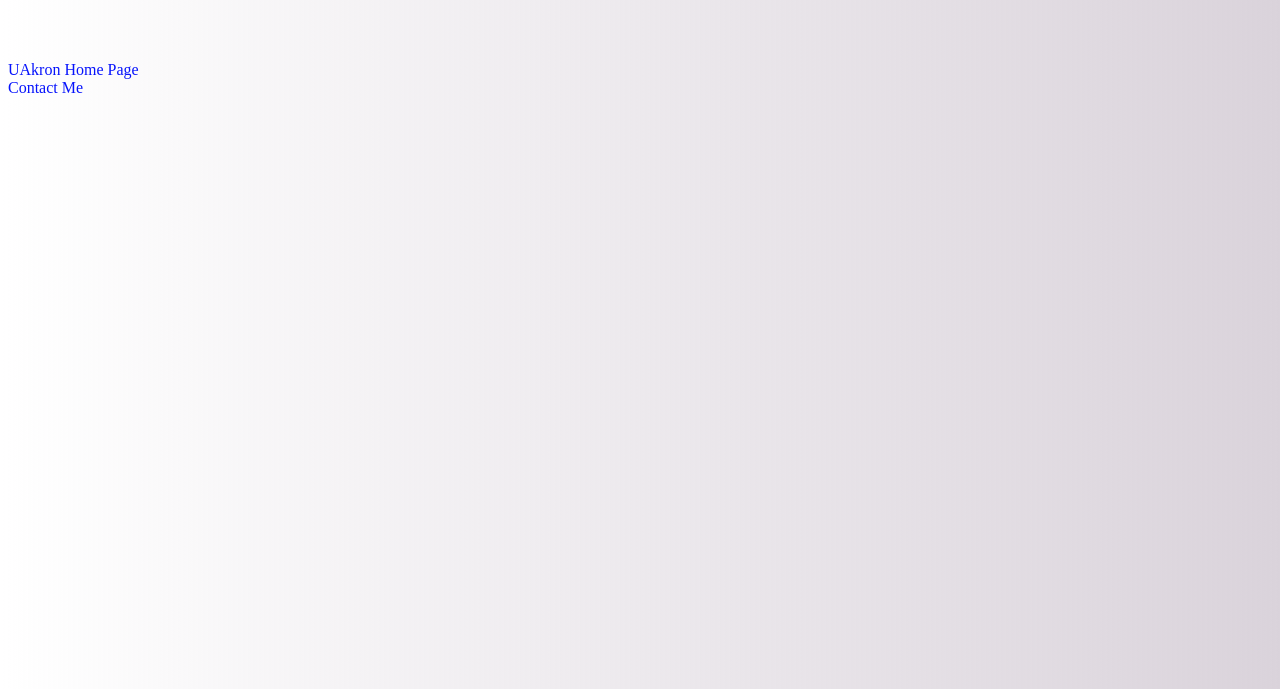
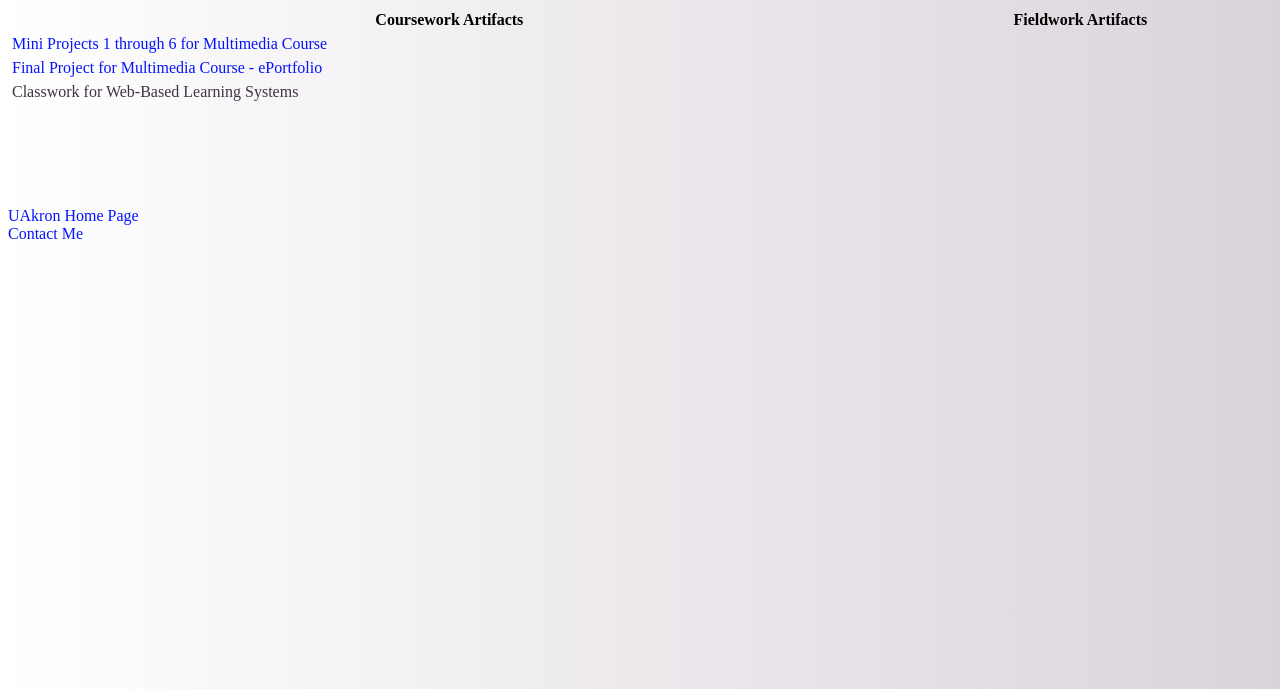
Before and after one commit to cimatos1971/ePortfolio, a plain HTML site: page multimedia.html in a window 1280 px wide. Shown: the part 111-800 px from the top of the page. Drawn offline with Linux system fonts and the light colour scheme.

Commit message:
Add files via upload

```diff
--- a/multimedia.html
+++ b/multimedia.html
@@ -43,17 +43,42 @@ a:active {
 </tbody>
 </table>
 
-<h1 align="center">Placeholder</h1>
+<h1 align="center">Multimedia Development</h1>
+<table width="100%" border="0" cellpadding="2">
+  <tbody>
+    <tr>
+      <th scope="col">Coursework Artifacts</th>
+      <th scope="col">Fieldwork Artifacts</th>
+    </tr>
+    <tr>
+      <td><a href="https://cimatos1971.github.io/MH_633/mp1.html">Mini Projects 1 through 6 for Multimedia Course</a></td>
+      <td>&nbsp;</td>
+    </tr>
+    <tr>
+      <td><a href="https://cimatos1971.github.io/ePortfolio/home">Final Project for Multimedia Course - ePortfolio</a></td>
+      <td>&nbsp;</td>
+    </tr>
+    <tr>
+      <td><a href="">Classwork for Web-Based Learning Systems</a></td>
+      <td>&nbsp;</td>
+    </tr>
 
+    <tr>
+      <td>&nbsp;</td>
+      <td>&nbsp;</td>
+    </tr>
+    <tr>
+      <td>&nbsp;</td>
+      <td>&nbsp;</td>
+    </tr>
+  </tbody>
+</table>
 
   <br />
   <br />
   <br />
-
   <a href="http://www.uakron.edu/">UAkron Home Page</a>
   <br />
   <a href="mailto:cm10@zips.uakron.edu">Contact Me</a>
-
-
 </body>
 </html>
```
Also changed, not shown: professional.html (+29 -3 lines). Lines whose indentation alone changed are shown as unchanged.
